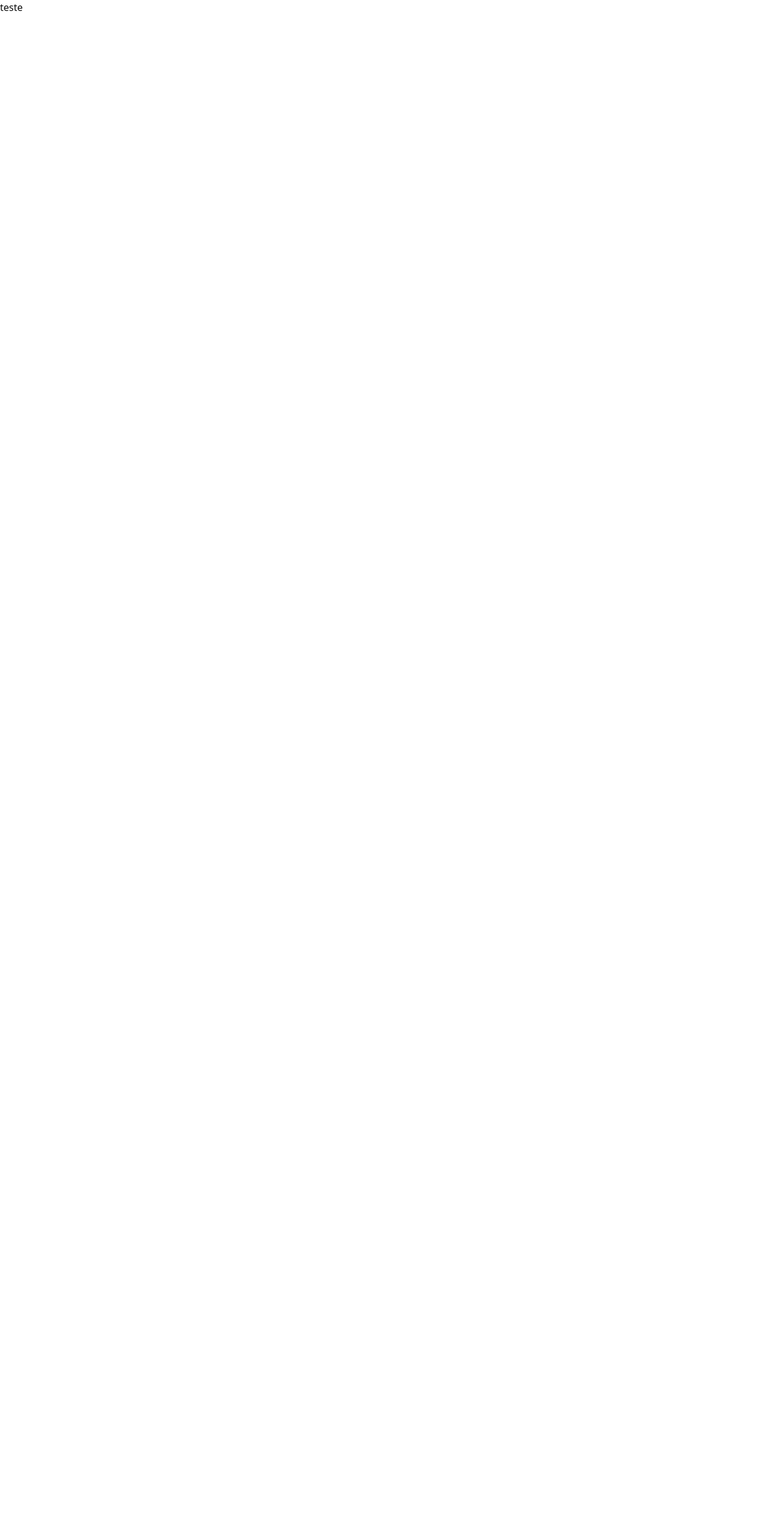
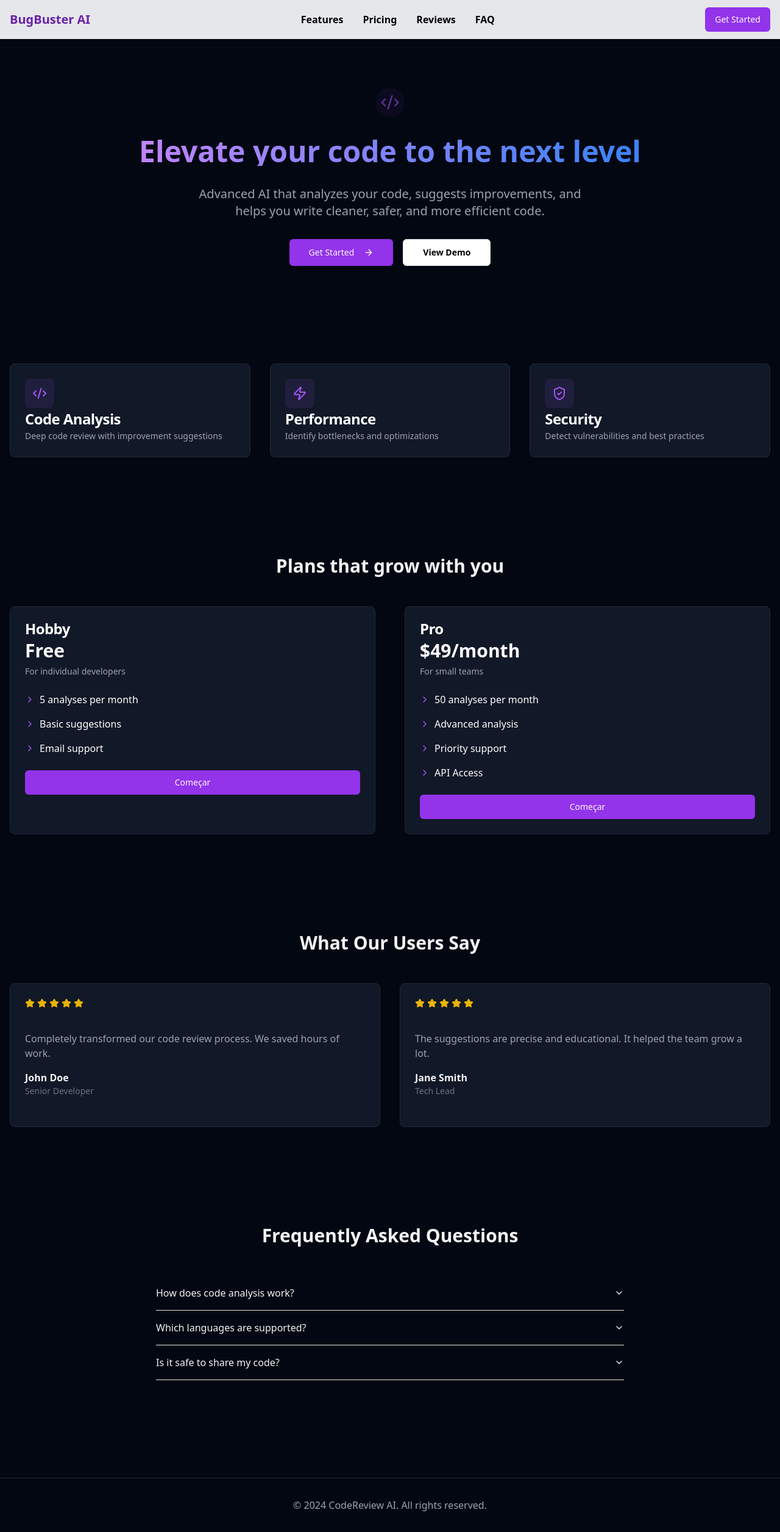
Before and after one commit to yuribodo/bug-buster, a Next.js app: page / in a window 1280 px wide. Shown: the whole page at 61% size. Before the commit the page ends 800 px from the top, so only its background shows below. Built offline with nearby package versions, Linux system fonts and the light colour scheme.

Commit message:
feat: add the components to the initial page

```diff
--- a/src/app/page.tsx
+++ b/src/app/page.tsx
@@ -1,9 +1,23 @@
-import React from 'react'
+import Header from '@/components/Header';
+import Hero from '@/components/Hero';
+import Features from '@/components/Features';
+import Pricing from '@/components/Pricing';
+import Reviews from '@/components/Reviews';
+import FAQ from '@/components/FAQ';
+import Footer from '@/components/Footer';
 
-const page = () => {
+const Page = () => {
   return (
-    <div>teste</div>
-  )
-}
+    <div className="min-h-screen bg-gray-950 text-gray-100">
+      <Header />
+      <Hero />
+      <Features />
+      <Pricing />
+      <Reviews />
+      <FAQ />
+      <Footer/>
+    </div>
+  );
+};
 
-export default page
+export default Page;
```
